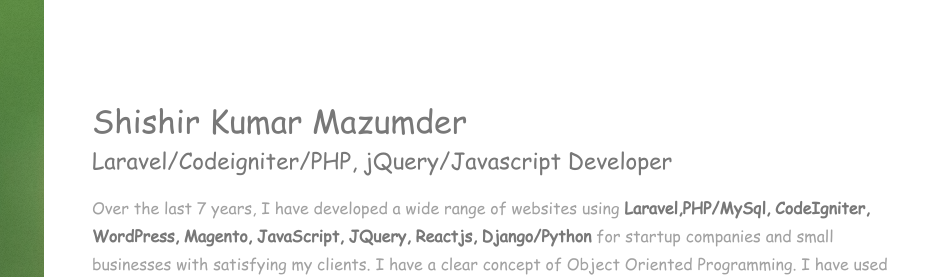
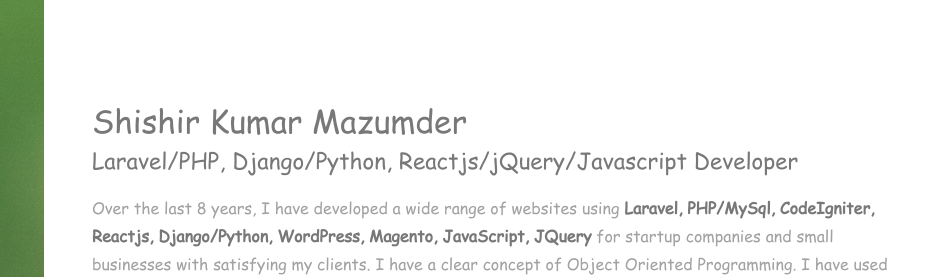
Before and after one commit to shishircse06/shishircse06.github.io, a plain HTML site: page index.html in a window 1280 px wide. Shown: the top 277 px of the page, 340-1280 px from the left. Drawn offline with Linux system fonts and the light colour scheme.

Commit message:
title and experience update

```diff
--- a/index.html
+++ b/index.html
@@ -47,11 +47,11 @@
 						<header class="major">
 							<h2>
 								<div>Shishir Kumar Mazumder</div>
-							    <div><h6>Laravel/Codeigniter/PHP, jQuery/Javascript Developer</h6></div>
+							    <div><h6>Laravel/PHP, Django/Python, Reactjs/jQuery/Javascript Developer</h6></div>
 						    </h2>
 						</header>
 						<p>
-						Over the last 7 years, I have developed a wide range of websites using <b class="bold">Laravel,PHP/MySql, CodeIgniter, WordPress, Magento, JavaScript, JQuery, Reactjs, Django/Python</b> for startup companies and small businesses with satisfying my clients. I have a clear concept of Object Oriented Programming. I have used <b class="bold">Test driven development</b> and <b class="bold">Behavior driven development</b>. I am eager for challenging web development tasks that require strong professional attitude and wide knowledge of different technologies. My objective is to do high quality work from start to finish on the project assignment and to do this as efficiently as possible.
+						Over the last 8 years, I have developed a wide range of websites using <b class="bold">Laravel, PHP/MySql, CodeIgniter, Reactjs, Django/Python, WordPress, Magento, JavaScript, JQuery</b> for startup companies and small businesses with satisfying my clients. I have a clear concept of Object Oriented Programming. I have used <b class="bold">Test driven development</b> and <b class="bold">Behavior driven development</b>. I am eager for challenging web development tasks that require strong professional attitude and wide knowledge of different technologies. My objective is to do high quality work from start to finish on the project assignment and to do this as efficiently as possible.
 						</p>
 
 					</section>
```
